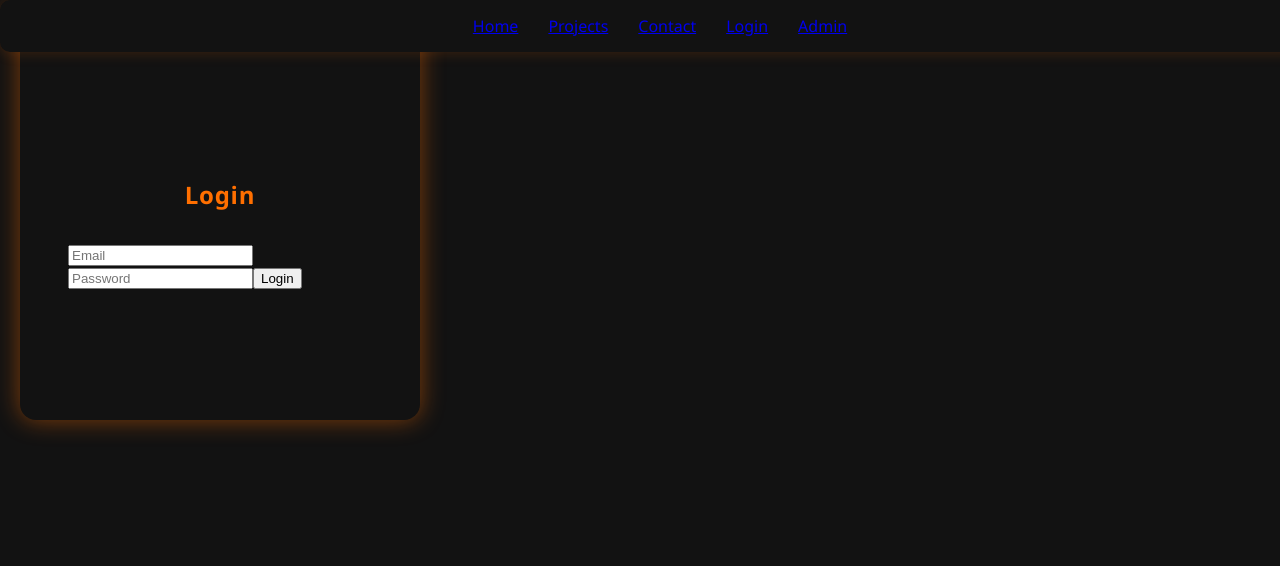
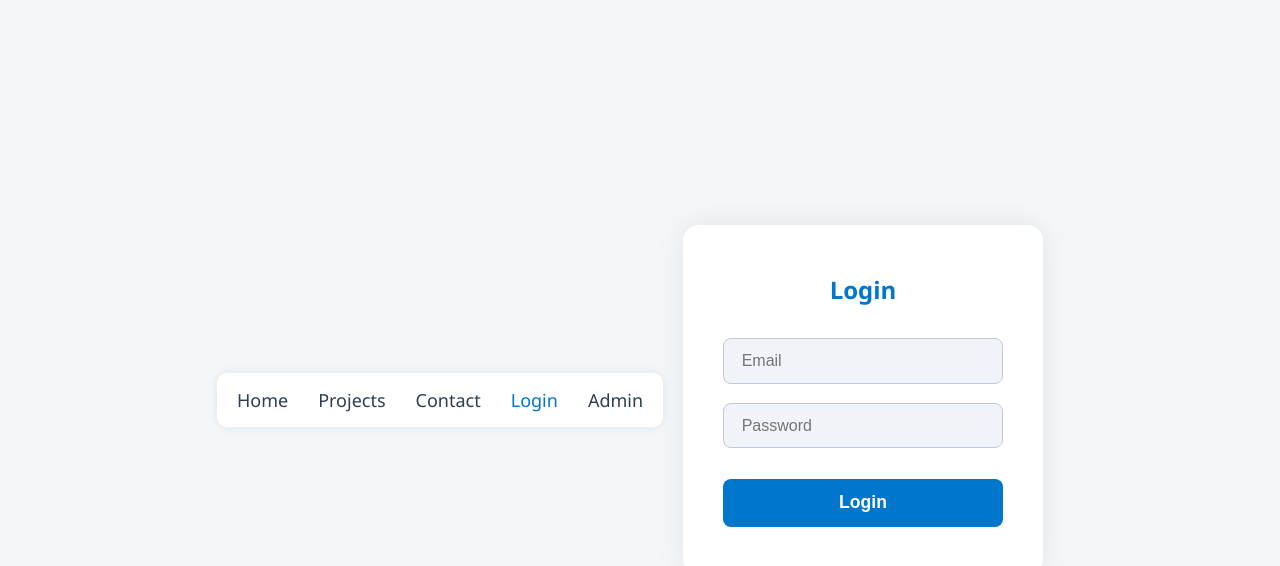
Before and after one commit to Romel164255/PortfolioWeb, a React (Vite) app in the folder frontend/: page /login in a window 1280 px wide. Shown: the top 566 px of the page. Built offline with nearby package versions, Linux system fonts and the light colour scheme.

Commit message:
Changed theme to minimal

```diff
--- a/frontend/src/App.css
+++ b/frontend/src/App.css
@@ -1,66 +1,205 @@
-/* Body and root setup for vertical centering */
+/* Global light mode */
 body,
 #root {
-  background-color: #121212; /* Midnight Black */
+  background-color: #F4F7FA;
   min-height: 100vh;
-  color: #E0E0E0;
+  color: #2C3E50;
   font-family: 'Segoe UI', Tahoma, Geneva, Verdana, sans-serif;
   margin: 0;
   padding: 0;
 
-  /* Use flex layout with column direction here */
   display: flex;
-  flex-direction: column;
+  justify-content: center;
+  align-items: center;
   height: 100vh;
 }
 
-/* Navbar fixed at the top */
+/* Headings soft blue */
+h1, h2, h3, h4, h5, h6 {
+  color: #0077CC;
+  font-weight: 600;
+  margin-top: 0;
+  margin-bottom: 1.2rem;
+}
+
+/* Basic text */
+p, span, a, label, input, button, li, th, td {
+  color: #2C3E50;
+}
+
+/* Navbar */
 .Navbar {
   display: flex;
   justify-content: center;
-  border-radius: 10px;
   gap: 30px;
   padding: 15px 20px;
-  background-color: #121212;
-  box-shadow: 0 0 15px #FF6F0033; /* subtle orange glow */
-  position: fixed;   /* Fix navbar at top */
+  background-color: #FFFFFF;
+  border-radius: 10px;
+  box-shadow: 0 0 10px rgba(0,0,0,0.08);
+  position: sticky;
   top: 0;
-  width: 100%;
   z-index: 1000;
 }
 
-/* Content container below navbar, grows with remaining space */
-.content-wrapper {
-  flex-grow: 1;
-  display: flex;
-  justify-content: center;
-  align-items: center;
-  padding-top: 80px; /* Height of navbar + some padding */
+.Navbar a {
+  color: #2C3E50;
+  font-weight: 500;
+  font-size: 18px;
+  text-decoration: none;
+  transition: color 0.3s;
 }
 
-/* Login form box centered in screen */
+.Navbar a:hover,
+.Navbar a.active {
+  color: #0077CC;
+}
+
+/* Login form (centered box) */
 .Loginform {
-  background: #121212; /* Midnight Black */
-  padding: 3rem 3rem 2.5rem;
+  background: #FFFFFF;
+  padding: 3rem 2.5rem;
   border-radius: 16px;
-  box-shadow: 0 0 25px #FF6F0077;
+  box-shadow: 0 0 30px rgba(0,0,0,0.08);
   display: flex;
   flex-direction: column;
   align-items: center;
-  justify-content: center;
-  width: 400px;       /* Set fixed standard width */
-  max-width: 95vw;    /* Responsive for smaller screens */
+  width: 360px;
+  max-width: 90vw;
   box-sizing: border-box;
-  min-height: 400px;  /* Standard height for balanced shape */
 }
 
-/* Form title styling */
+/* Title */
 .Loginform h2 {
-  color: #FF6F00;
+  color: #0077CC;
   margin-bottom: 2rem;
   text-align: center;
   font-weight: 700;
-  letter-spacing: 0.03em;
 }
 
-/* Rest of your existing Loginform styles remain unchanged... */
+/* Form structure */
+.Loginform form {
+  display: flex;
+  flex-direction: column;
+  width: 100%;
+}
+
+/* Inputs soft grey */
+.Loginform input[type="email"],
+.Loginform input[type="password"] {
+  background: #F0F3F7;
+  border: 1.5px solid #BFCAD5;
+  padding: 0.8rem 1.1rem;
+  margin-bottom: 1.2rem;
+  border-radius: 8px;
+  color: #2C3E50;
+  font-size: 1rem;
+  outline: none;
+  transition: border-color 0.3s ease, background 0.3s ease;
+}
+
+.Loginform input[type="email"]:focus,
+.Loginform input[type="password"]:focus {
+  border-color: #0077CC;
+  background: #E8F4FF;
+}
+
+/* CTA Button */
+.Loginform button[type="submit"] {
+  background: #0077CC;
+  color: #FFFFFF;
+  padding: 0.85rem 1.1rem;
+  font-size: 1.1rem;
+  font-weight: 700;
+  border: none;
+  border-radius: 8px;
+  cursor: pointer;
+  margin-top: 0.7rem;
+  transition: background 0.3s ease;
+}
+
+.Loginform button[type="submit"]:hover {
+  background: #005FA3;
+}
+
+/* Error message */
+.Loginform p {
+  color: #FFFFFF;
+  background: #E74C3C;
+  border-radius: 6px;
+  padding: 0.5rem 1.2rem;
+  margin: 0.8rem 0 1rem 0;
+  font-size: 1rem;
+  font-weight: 600;
+  text-align: center;
+}
+
+/* Homepage areas */
+.homepage-1 {
+  padding: 3rem 2rem;
+  background-color: #F4F7FA;
+  min-height: 100vh;
+  color: #2C3E50;
+}
+
+.homepage-1 h2 {
+  color: #0077CC;
+  font-weight: 700;
+  font-size: 2.5rem;
+  text-align: center;
+  margin-bottom: 2rem;
+}
+
+/* Projects grid cards */
+.projects-grid {
+  display: grid;
+  grid-template-columns: repeat(auto-fit, minmax(300px, 1fr));
+  gap: 2rem;
+  max-width: 1200px;
+  margin: 0 auto;
+  padding: 0 1rem;
+}
+
+.project-card {
+  background-color: #FFFFFF;
+  border-radius: 16px;
+  box-shadow: 0 8px 24px rgba(0,0,0,0.08);
+  padding: 2rem;
+  display: flex;
+  flex-direction: column;
+  cursor: pointer;
+  transition: transform 0.3s ease, box-shadow 0.3s ease;
+}
+
+.project-card:hover {
+  transform: translateY(-8px);
+  box-shadow: 0 12px 36px rgba(0,0,0,0.12);
+}
+
+.project-card h3 {
+  color: #0077CC;
+  font-size: 1.75rem;
+  margin-bottom: 1rem;
+}
+
+.project-card p {
+  flex-grow: 1;
+  color: #33475B;
+}
+
+/* Logout button */
+.logout-button {
+  background-color: #FFFFFF;
+  color: #0077CC;
+  border: 2px solid #0077CC;
+  padding: 10px 20px;
+  font-size: 16px;
+  font-weight: bold;
+  cursor: pointer;
+  border-radius: 5px;
+  transition: background-color 0.3s ease, color 0.3s ease;
+}
+
+.logout-button:hover {
+  background-color: #0077CC;
+  color: #FFFFFF;
+}
```
